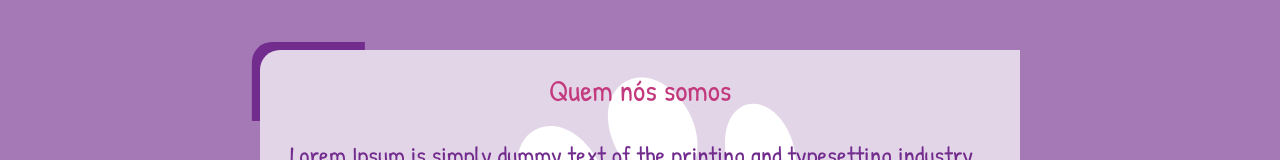
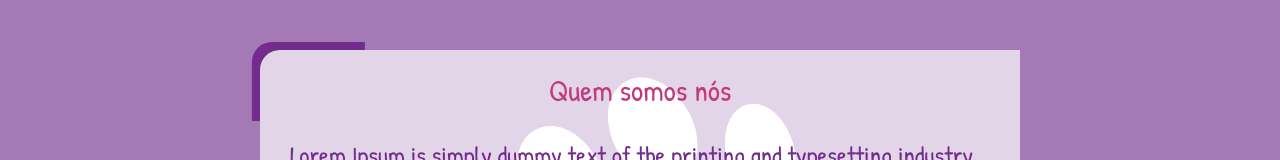
Before and after one commit to Lucasfield3/expert-dog, a Next.js app: page / in a window 1280 px wide. Shown: the part 520-680 px from the top of the page. Built offline with nearby package versions, Linux system fonts and the light colour scheme.

Commit message:
title edit

```diff
--- a/src/components/WrappedCardsAboutUs/index.tsx
+++ b/src/components/WrappedCardsAboutUs/index.tsx
@@ -55,7 +55,7 @@ export const WrappedCardsAboutUs = ()=>{
                             'var(--red)',
                             'var(--red)',
 
-                        )}}>Quem nós somos</h1>
+                        )}}>Quem somos nós</h1>
                         <p
                         className={styles.text}
                         style={{color:changeColor(
```
